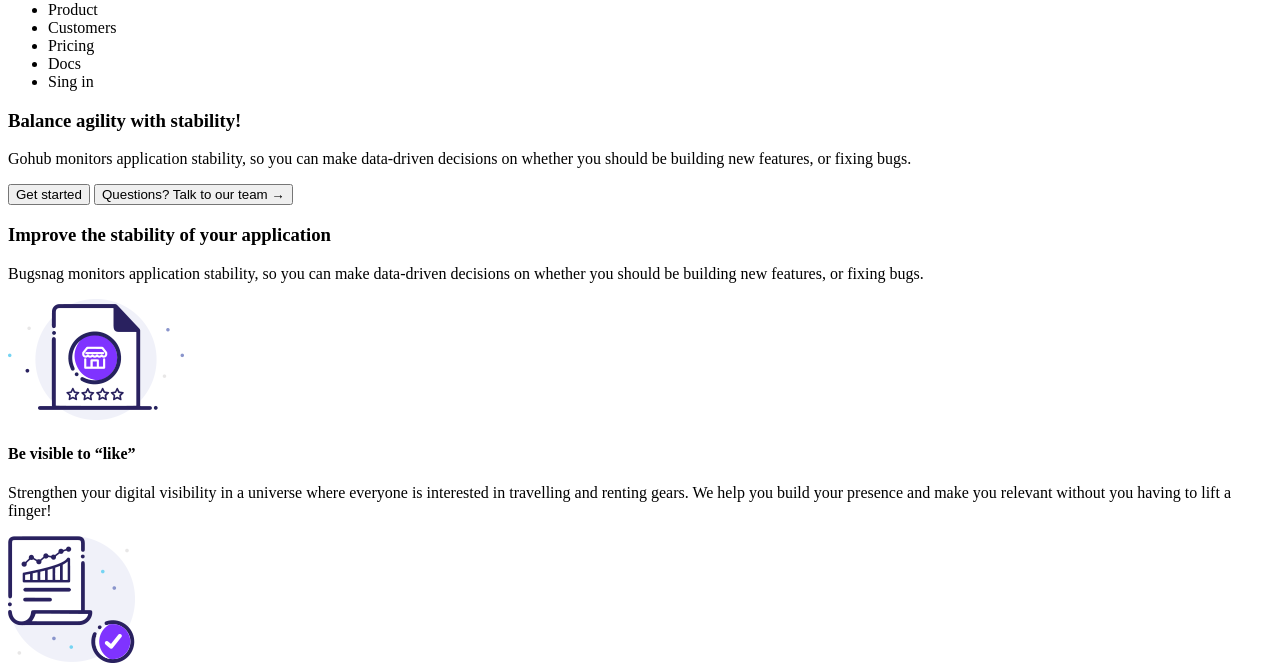
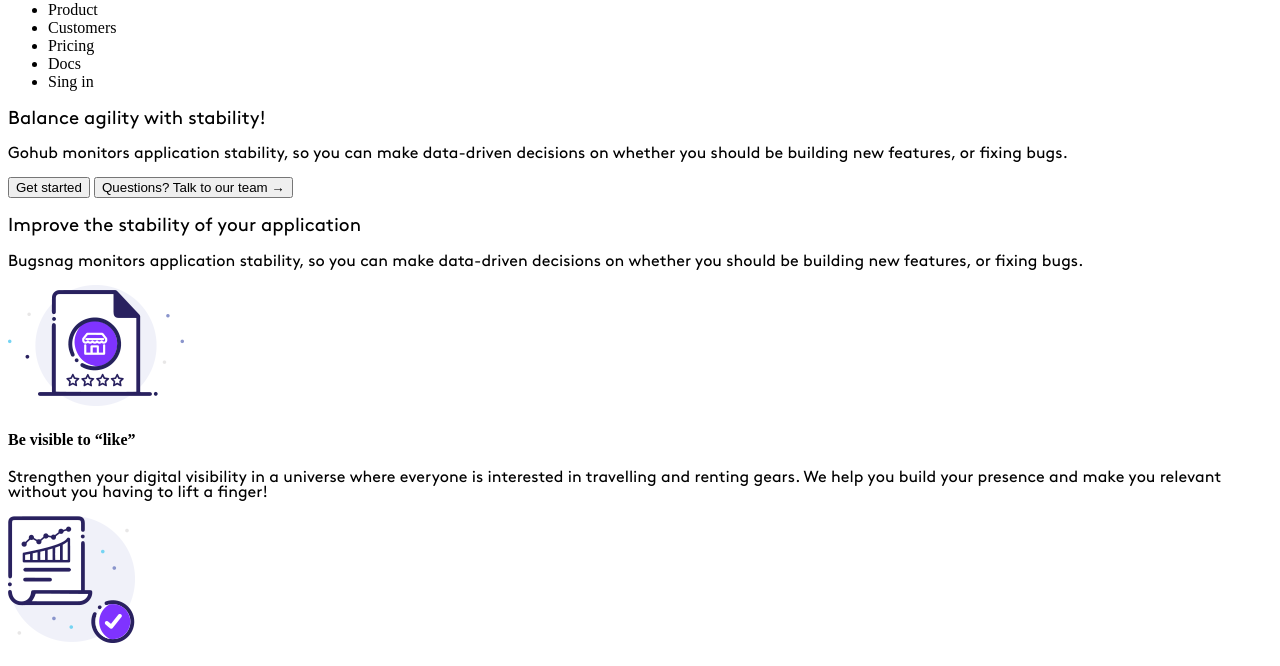
Before and after one commit to pitwells/GoHub_Landing_Page, a plain HTML site: page index.html in a window 1280 px wide. Shown: the part 65-731 px from the top of the page. Drawn offline with Linux system fonts and the light colour scheme.

Commit message:
connected fonts

```diff
--- a/index.html
+++ b/index.html
@@ -3,6 +3,7 @@
 <head>
     <meta charset="UTF-8">
     <meta name="viewport" content="width=device-width, initial-scale=1.0">
+    <link rel="stylesheet" href="styles/styles.css">
     <title>GoHub</title>
 </head>
 <body>
@@ -45,7 +46,7 @@
                 system, you can approve bookings and monitor everything in your business online.</p>
         </div>
         <div>
-            <img src="" alt="">
+            <img src="img/feature-icon-3.png" alt="icon">
             <h4>More income</h4>
             <p>Being on a digital platform is another sales channel added
                 to strengthen your business. More work, in your hands. With our insights
@@ -194,7 +195,7 @@
     </section>
     <footer>
         <div>
-            <img src="" alt="logo">
+            <img src="img/logo.png" alt="logo">
             <span>EU: +49 30 555 7322 77</span>
             <span>US: +1-415-800-4497</span>
             <span>info@gohub.ee</span>
--- /dev/null
+++ b/styles/fonts.css
@@ -0,0 +1,17 @@
+@font-face {
+    font-family: "Brown";
+    src: url(/fonts/Brown-Light.ttf);
+    font-weight: lighter;
+}
+
+@font-face {
+    font-family: "Brown";
+    src: url(/fonts/Brown-Bold.ttf);
+    font-weight: bold;
+}
+
+@font-face {
+    font-family: "Brown";
+    src: url(/fonts/Brown-Regular.ttf);
+    font-weight: normal;
+}
--- /dev/null
+++ b/styles/styles.css
@@ -0,0 +1,6 @@
+@import url(/styles/fonts.css);
+
+h3,p {
+    font-family: 'Brown';
+    font-weight: lighter;
+}
```
Also changed, not shown: styles.css (deleted).
